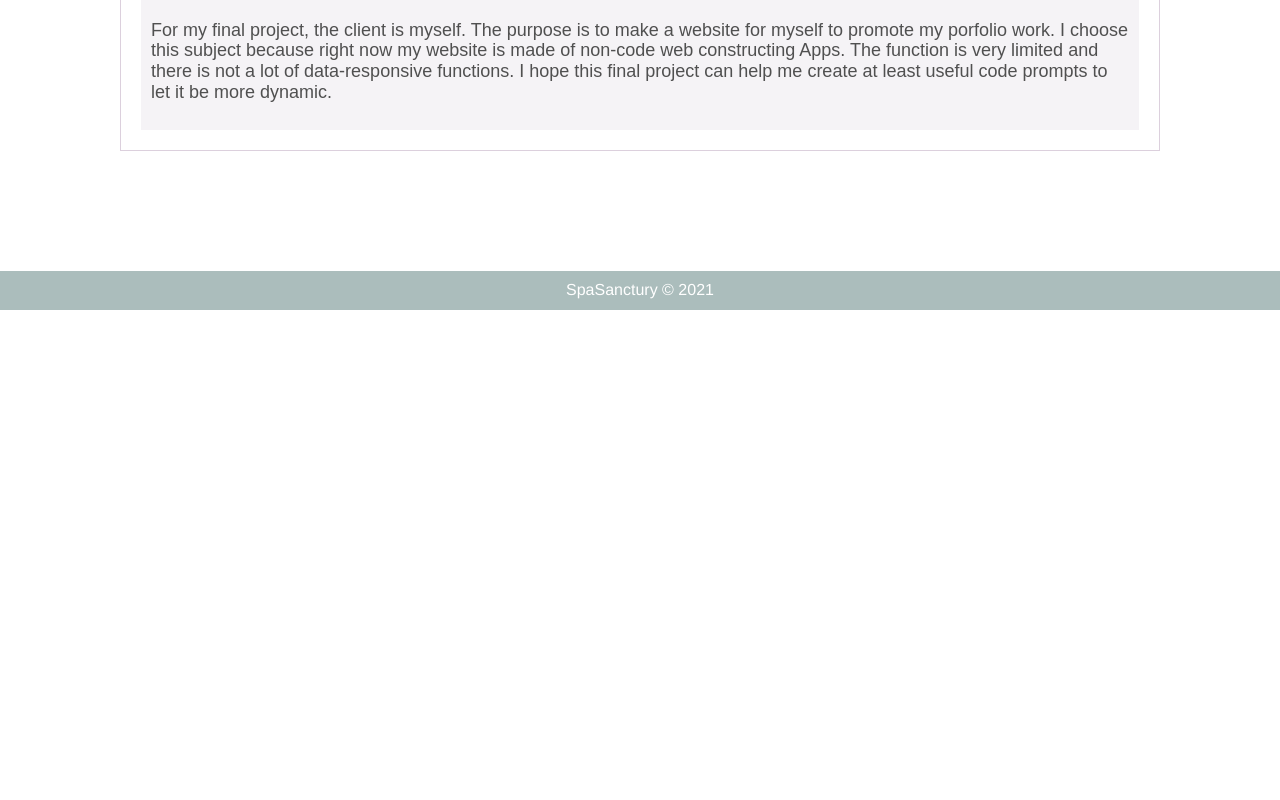
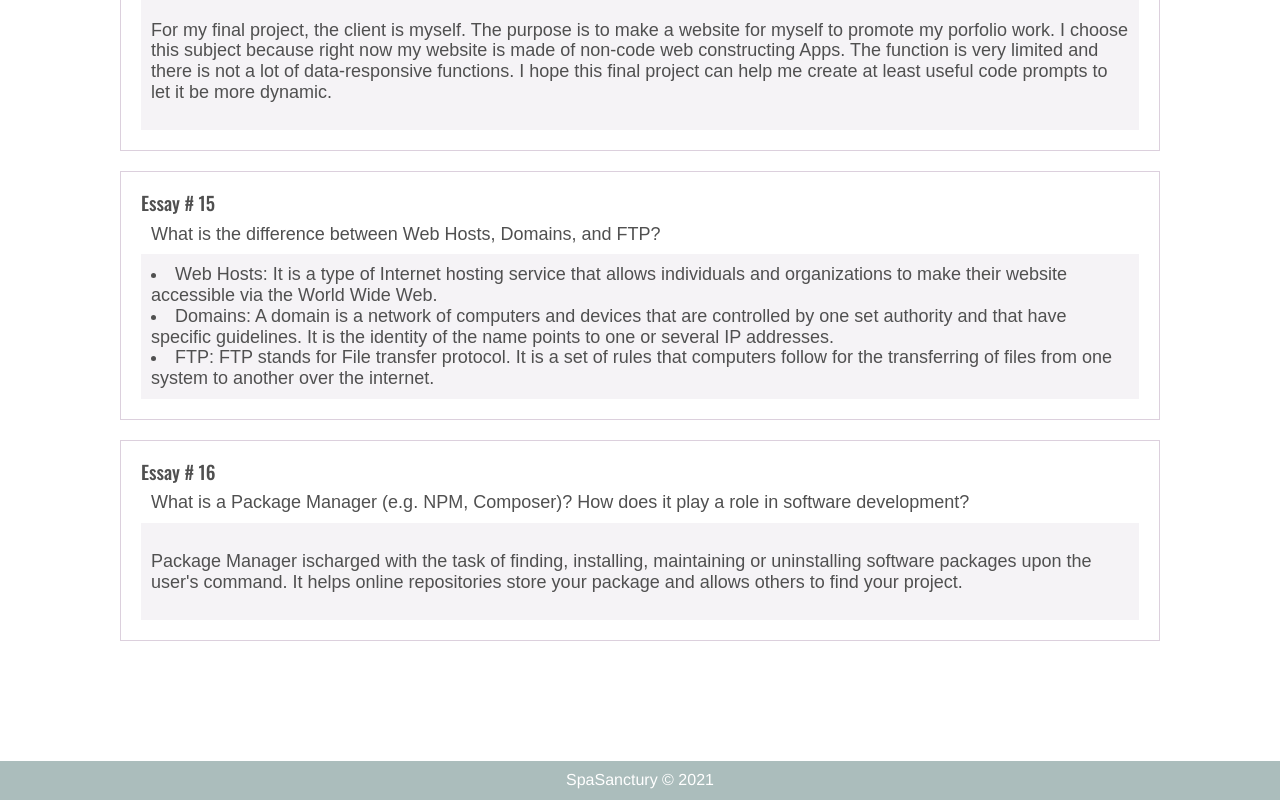
Before and after one commit to lhuan101/ucla-web1-summer21, a React (Create React App) app: page /Homework in a window 1280 px wide. Shown: the part 6091-6891 px from the top of the page. Before the commit the page ends 6401 px from the top, so only its background shows below. Built offline with nearby package versions, Linux system fonts and the light colour scheme; no server answers.

Commit message:
Homework 16

```diff
--- a/src/React/Homework/Homework.jsx
+++ b/src/React/Homework/Homework.jsx
@@ -142,6 +142,20 @@ const Homework = () => {
         >
         <p>For my final project, the client is myself. The purpose is to make a website for myself to promote my porfolio work. I choose this subject because right now my website is made of non-code web constructing Apps. The function is very limited and there is not a lot of data-responsive functions. I hope this final project can help me create at least useful code prompts to let it be more dynamic.</p>
         </Essay>
+        <Essay
+        number = {15}
+         question= 'What is the difference between Web Hosts, Domains, and FTP?'
+        >
+        <li>Web Hosts:  It is a type of Internet hosting service that allows individuals and organizations to make their website accessible via the World Wide Web.</li>
+        <li>Domains: A domain is a network of computers and devices that are controlled by one set authority and that have specific guidelines. It is the identity of the name points to one or several IP addresses. </li>
+        <li>FTP: FTP stands for File transfer protocol. It is a set of rules that computers follow for the transferring of files from one system to another over the internet.</li>
+        </Essay>
+         <Essay
+        number = {16}
+         question= 'What is a Package Manager (e.g. NPM, Composer)? How does it play a role in software development?'
+        >
+        <p>Package Manager ischarged with the task of finding, installing, maintaining or uninstalling software packages upon the user's command. It helps online repositories store your package and allows others to find your project.</p>
+        </Essay>
     </div>
 );
 
```
